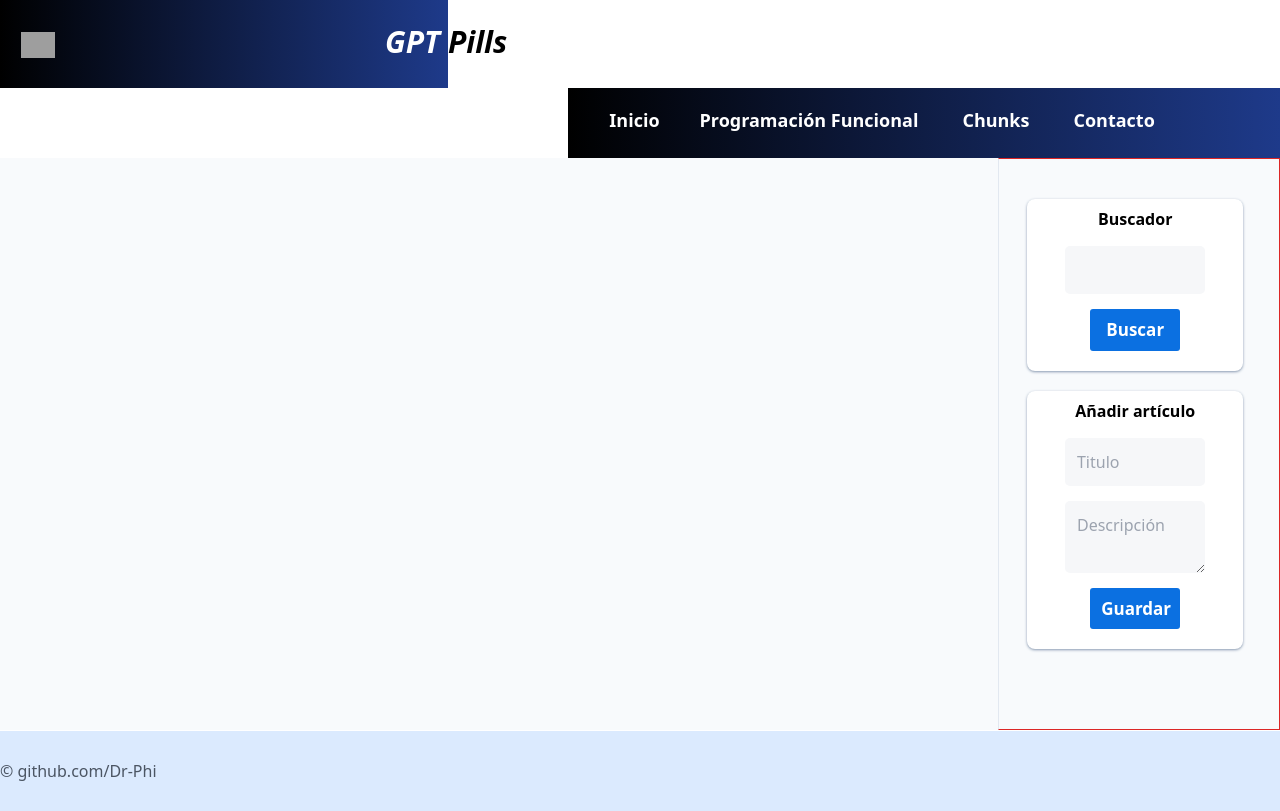
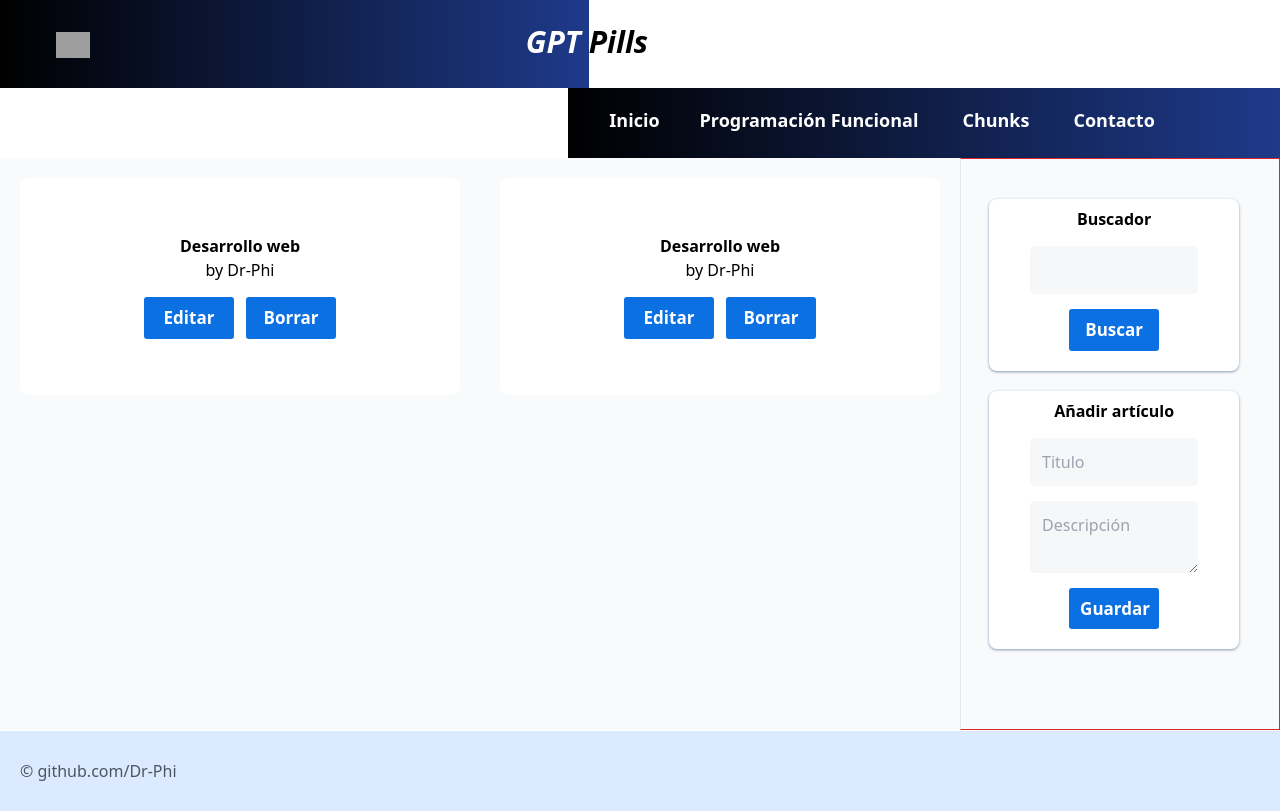
Before and after one commit to Dr-Phi/articulos-proto-v1, a React (Vite) app: page / in a window 1280 px wide. Built offline with nearby package versions, Linux system fonts and the light colour scheme; grey boxes are pictures that could not be loaded.

Commit message:
Fix react root dom for React 18

```diff
--- a/src/App.jsx
+++ b/src/App.jsx
@@ -1,11 +1,14 @@
 import React from "react";
+import { Listado } from "./components/Listado";
+import { Buscador } from "./components/Buscador";
+import { Crear } from "./components/Crear";
 
 function App() {
   return (
     <div>
-      <div id="layout">
+      <div id="layout" className="md:grid-cols-[auto_auto_auto_20rem]">
         <header className="header flex">
-          <div className=" min-h-full min-w-[28rem] bg-gradient-to-r from-black to-blue-900 pe-2 pt-6 text-right text-3xl font-bold text-white">
+          <div className=" min-h-full min-w-[46vw] bg-gradient-to-r from-black to-blue-900 pe-2 pt-6 text-right text-3xl font-bold text-white">
             <img
               src="../src/images/pill_icon.png"
               alt=""
@@ -21,7 +24,7 @@ function App() {
 
         <nav className="navi ms-auto flex">
           <div className="h-full max-w-[30%] bg-white"></div>
-          <ul className="ms-auto flex min-w-[70%] justify-end bg-gradient-to-r from-black to-blue-900 pt-2 text-lg font-semibold text-white">
+          <ul className="ms-auto flex min-w-[54vw] justify-end bg-gradient-to-r from-black to-blue-900 pt-2 text-lg font-semibold text-white">
             <li>
               <a className="ms-[2.45vw] block" href="/#">
                 Inicio
@@ -50,39 +53,20 @@ function App() {
           className="flex min-w-full grow flex-row flex-wrap items-start  justify-start bg-slate-50"
         >
           {/* Here goes the articles */}
+          <Listado />
         </section>
 
         <aside
           id="lateral"
           className=" border border-red-600 border-s-slate-200 bg-slate-50 p-5"
         >
-          <div className="search m-5 mx-2 w-[90%] rounded-lg bg-white p-5 pt-2 text-center shadow shadow-slate-400">
-            <h3 className="title font-semibold">Buscador</h3>
-            <form>
-              <input type="text" id="search_field" />
-              <button id="search" className="hover:bg-blue-900">
-                Buscar
-              </button>
-            </form>
-          </div>
+          <Buscador />
 
-          <div className="add m-5 mx-2 w-[90%] rounded-lg bg-white p-5 pt-2 text-center shadow shadow-slate-400">
-            <h3 className="title font-semibold">Añadir artículo</h3>
-            <form>
-              <input type="text" id="title" placeholder="Titulo" />
-              <textarea id="description" placeholder="Descripción"></textarea>
-              <input
-                type="submit"
-                id="save"
-                value="Guardar"
-                className="hover:bg-blue-900"
-              />
-            </form>
-          </div>
+          <Crear />
         </aside>
 
         <footer
-          className="my-auto border-t border-white bg-blue-100 text-left leading-[5rem] text-gray-600"
+          className="my-auto border-t border-white bg-blue-100 ps-5 text-left leading-[5rem] text-gray-600"
           id="footer"
         >
           &copy; <a href="https://github.com/Dr-Phi">github.com/Dr-Phi</a>
--- /dev/null
+++ b/src/components/Buscador.jsx
@@ -0,0 +1,15 @@
+import React from "react";
+
+export const Buscador = () => {
+  return (
+    <div className="search m-5 mx-2 w-[90%] rounded-lg bg-white p-5 pt-2 text-center shadow shadow-slate-400">
+      <h3 className="title font-semibold">Buscador</h3>
+      <form>
+        <input type="text" id="search_field" />
+        <button id="search" className="hover:bg-blue-900">
+          Buscar
+        </button>
+      </form>
+    </div>
+  );
+};
--- /dev/null
+++ b/src/components/Crear.jsx
@@ -0,0 +1,46 @@
+import React, { useState } from "react";
+
+export const Crear = () => {
+  const title = "Añadir artículo";
+  const [articState, setArticState] = useState({
+    title: "",
+    description: "",
+  });
+
+  const getFormData = (e) => {
+    e.preventDefault();
+    let target = e.target;
+    let title = target.title.value;
+    let description = target.description.value;
+
+    let artic = {
+      id: new Date().getTime(),
+      title,
+      description,
+    };
+
+    setArticState(artic);
+
+    console.log(articState);
+  };
+
+  return (
+    <div className="add m-5 mx-2 w-[90%] rounded-lg bg-white p-5 pt-2 text-center shadow shadow-slate-400">
+      <h3 className="title font-semibold">{title}</h3>
+      <form onSubmit={getFormData}>
+        <input type="text" id="title" name="title" placeholder="Titulo" />
+        <textarea
+          id="description"
+          name="description"
+          placeholder="Descripción"
+        ></textarea>
+        <input
+          type="submit"
+          id="save"
+          value="Guardar"
+          className="hover:bg-blue-900"
+        />
+      </form>
+    </div>
+  );
+};
--- a/src/index.css
+++ b/src/index.css
@@ -14,7 +14,6 @@
     "mcontent mcontent mcontent lateral"
     "footah footah footah footah"
   ;
-  grid-template-columns: auto auto auto 22%;
   grid-template-rows: 5.5rem 70px auto 70px;
 }
 
```
Also changed, not shown: src/main.jsx (+5 -4 lines), src/components/Listado.jsx (renamed from src/components/Listado.js), 1 other file (tests, documents, lock files or other folders).
